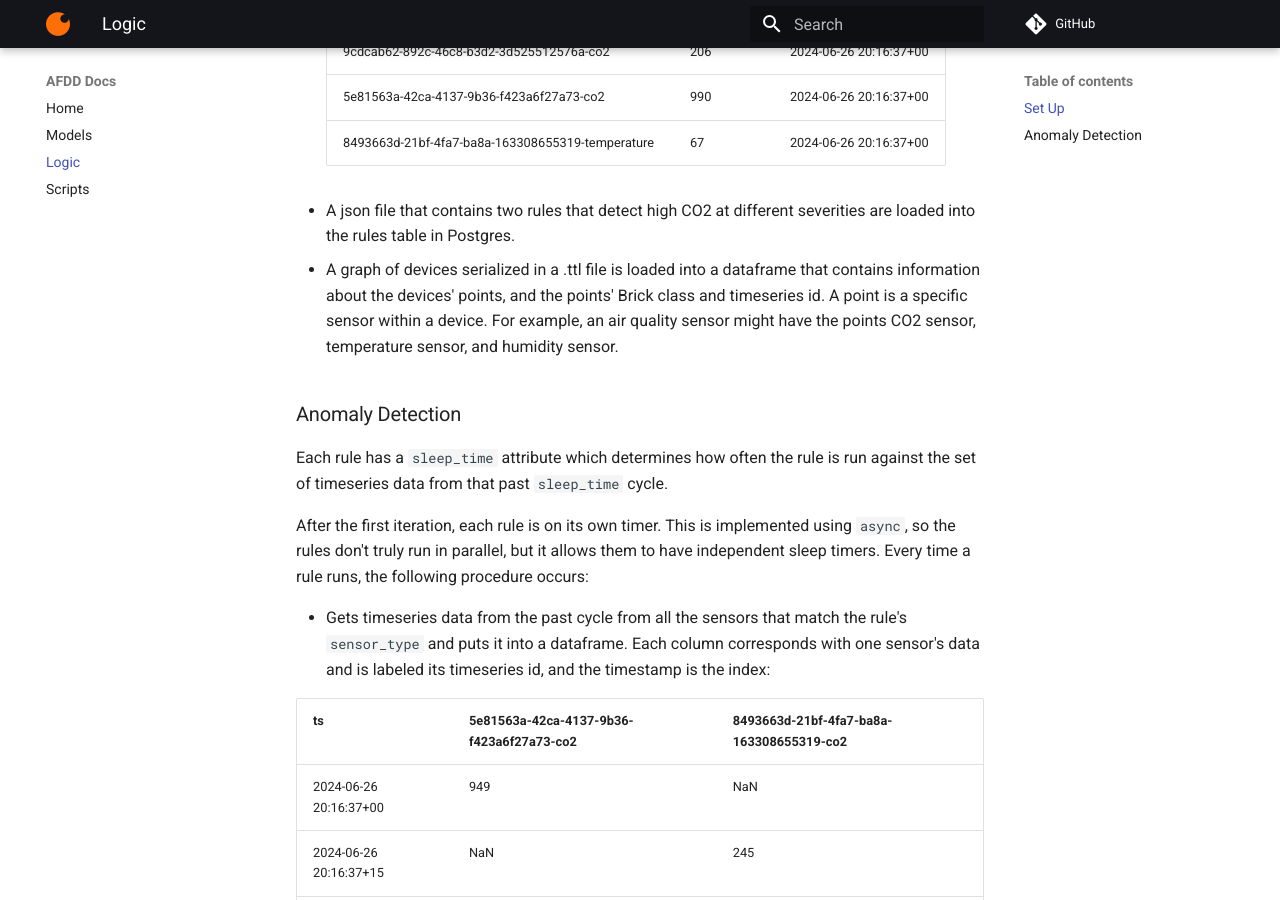
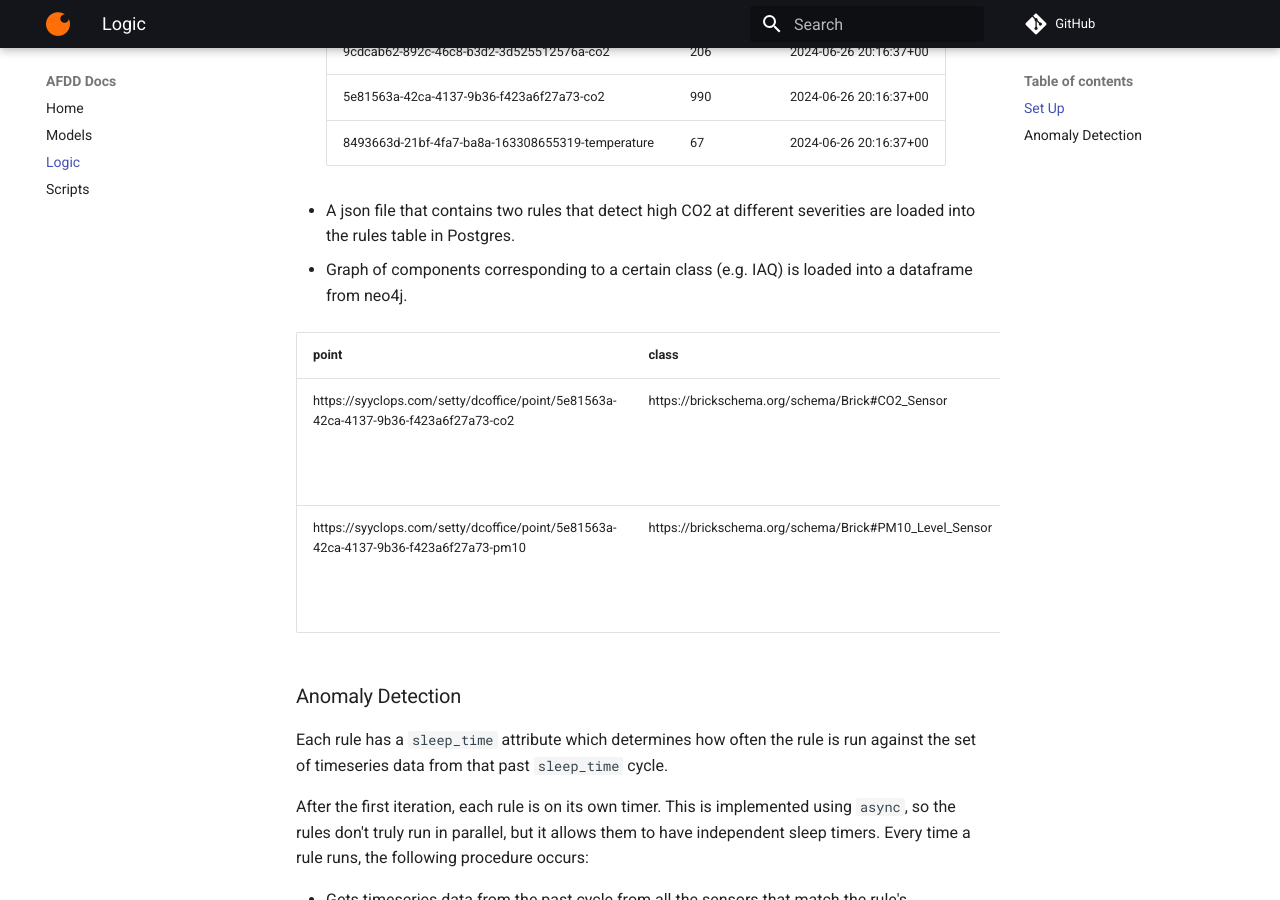
Before and after one commit to syyclops/afdd, an MkDocs documentation site: the page built from docs/logic.md, in a window 1280 px wide and 900 px high, scrolled down 665 px. Built offline with MkDocs 1.6.1 and Material for MkDocs 9.7.7, drawn with Linux system fonts in a browser that asks for light colours; comment, search, counter and statistics services are not loaded.

Commit message:
updated docs to include neo4j

```diff
--- a/docs/logic.md
+++ b/docs/logic.md
@@ -23,7 +23,14 @@
 
 - A json file that contains two rules that detect high CO2 at different severities are loaded into the rules table in Postgres.
 
-- A graph of devices serialized in a .ttl file is loaded into a dataframe that contains information about the devices' points, and the points' Brick class and timeseries id. A point is a specific sensor within a device. For example, an air quality sensor might have the points CO2 sensor, temperature sensor, and humidity sensor.
+- Graph of components corresponding to a certain class (e.g. IAQ) is loaded into a dataframe from neo4j.
+
+
+point |class| timeseriesid | deviceURI | componentURI
+------|-----|--------------|-----------|------------------------
+https://syyclops.com/setty/dcoffice/point/5e81563a-42ca-4137-9b36-f423a6f27a73-co2| https://brickschema.org/schema/Brick#CO2_Sensor |5e81563a-42ca-4137-9b36-f423a6f27a73-co2 | https://syyclops.com/setty/dcoffice/device/5e81563a-42ca-4137-9b36-f423a6f27a73 | https://syyclops.com/setty/dcoffice/component/examplekaiterrasensedge
+https://syyclops.com/setty/dcoffice/point/5e81563a-42ca-4137-9b36-f423a6f27a73-pm10 | https://brickschema.org/schema/Brick#PM10_Level_Sensor  | 5e81563a-42ca-4137-9b36-f423a6f27a73-pm10 | https://syyclops.com/setty/dcoffice/device/5e81563a-42ca-4137-9b36-f423a6f27a73 | https://syyclops.com/setty/dcoffice/component/examplekaiterrasensedge
+
 
 ### Anomaly Detection
 
```
Also changed, not shown: docs/index.md (+5 -0 lines).
